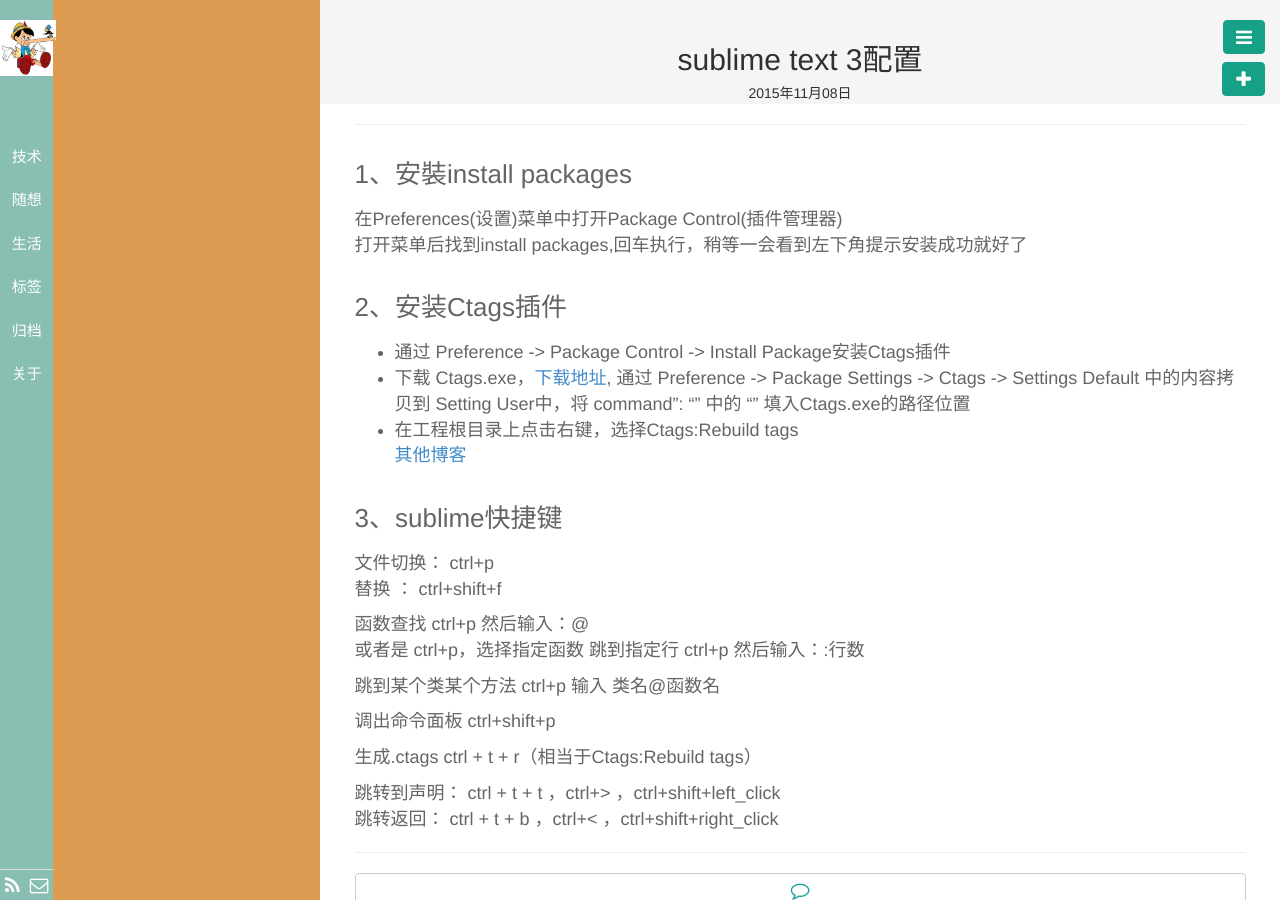
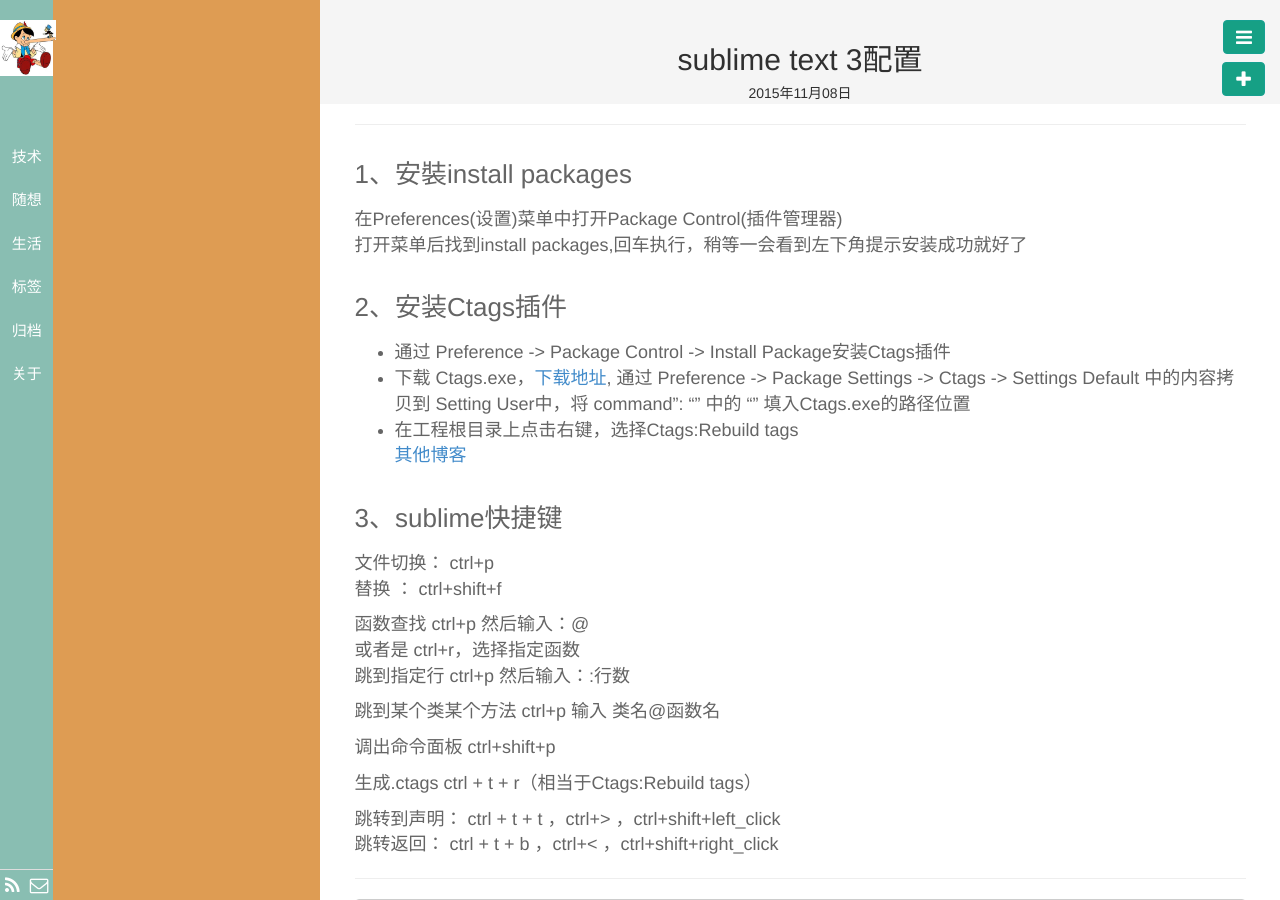
Before and after one commit to lvniu/lvniu.github.io, a Jekyll site: the page built from _posts/技术/2015-11-08-sublime-text3.md, in a window 1280 px wide. Built offline with Jekyll 4.4.1, drawn with Linux system fonts in a browser that asks for light colours; Markdown is read by kramdown in place of the engine named in the settings.

Commit message:
modefied file

```diff
--- a/_posts/技术/2015-11-08-sublime-text3.md
+++ b/_posts/技术/2015-11-08-sublime-text3.md
@@ -24,7 +24,7 @@
 替换 ： ctrl+shift+f
 
 函数查找 ctrl+p 然后输入：@
-或者是 ctrl+p，选择指定函数
+或者是 ctrl+r，选择指定函数
 跳到指定行 ctrl+p 然后输入：:行数
 
 跳到某个类某个方法 ctrl+p 输入 类名@函数名
```
